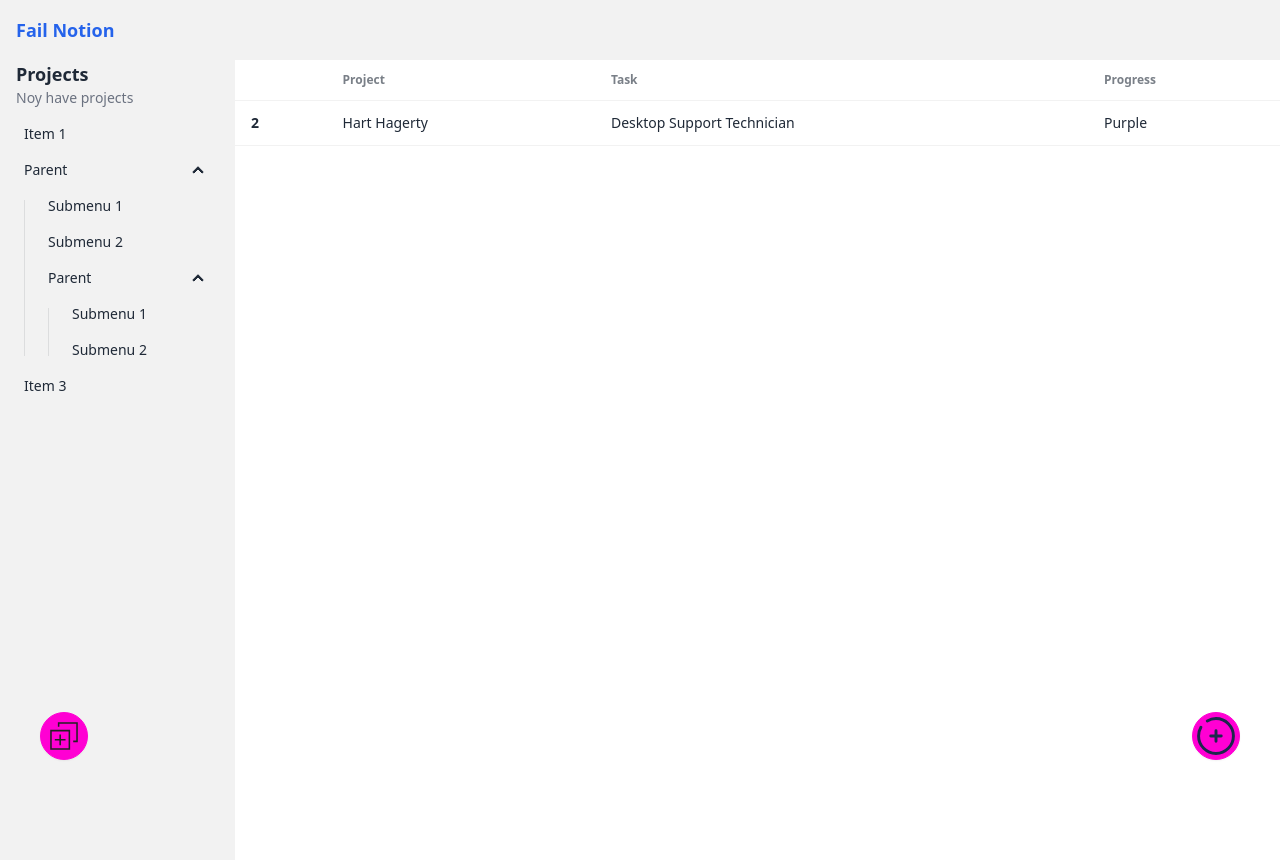
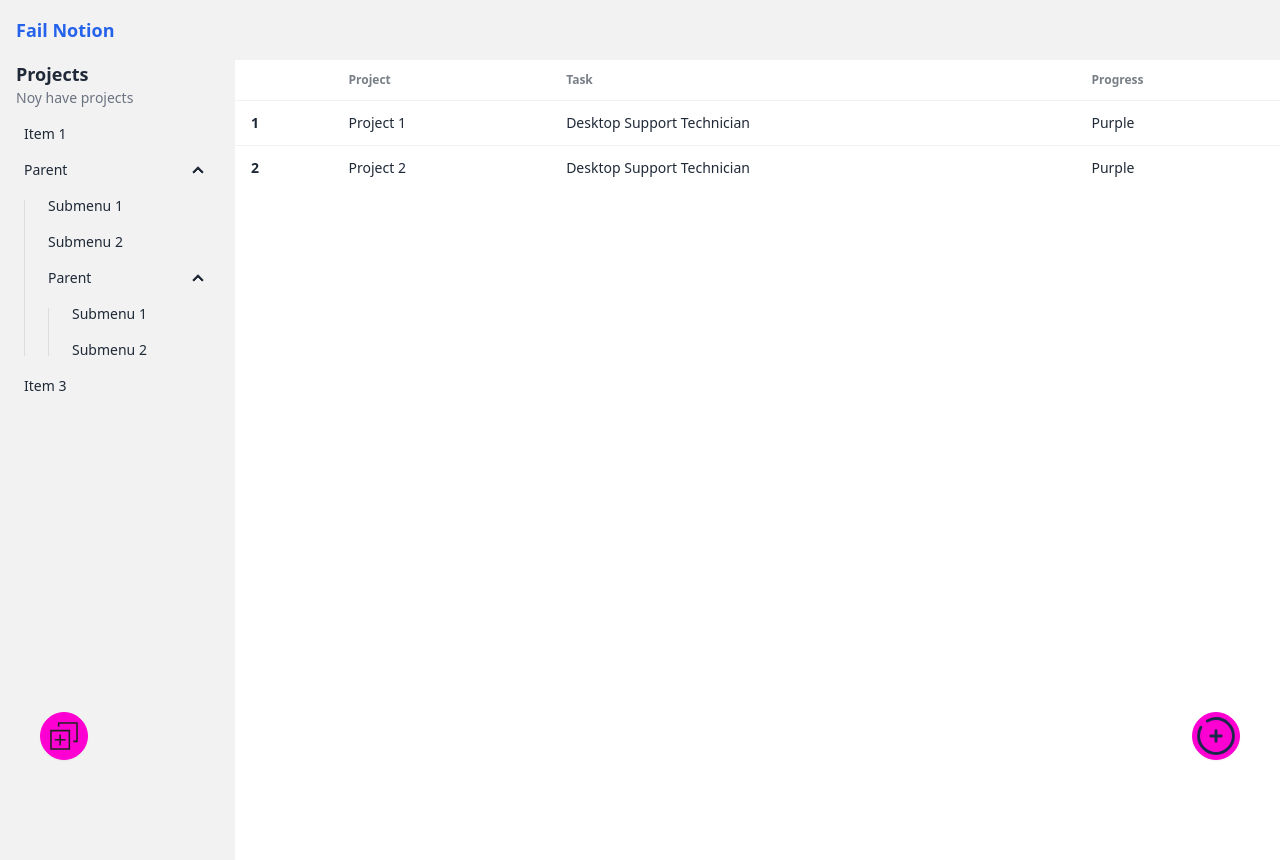
Before and after one commit to JaviKo500/06-projects-app-vue, a Vue app: page /projects in a window 1280 px wide. Built offline with nearby package versions, Linux system fonts and the light colour scheme; the HTML template or start-up script is replaced by a standard one.

Commit message:
pinia store: projects

```diff
--- a/package.json
+++ b/package.json
@@ -14,6 +14,7 @@
     "format": "prettier --write src/"
   },
   "dependencies": {
+    "pinia": "^2.3.0",
     "vue": "^3.5.13",
     "vue-router": "^4.5.0"
   },
--- a/src/main.ts
+++ b/src/main.ts
@@ -3,9 +3,12 @@ import './assets/main.css'
 import { createApp } from 'vue'
 import App from './App.vue'
 import router from './router'
+import { createPinia } from 'pinia'
 
+const pinia = createPinia();
 const app = createApp(App)
 
+app.use(pinia);
 app.use(router)
 
 app.mount('#app')
--- /dev/null
+++ b/src/modules/projects/interfaces/index.ts
@@ -0,0 +1 @@
+export * from './project.interface';
--- /dev/null
+++ b/src/modules/projects/store/projects.store.ts
@@ -0,0 +1,25 @@
+import { defineStore } from 'pinia';
+import { ref } from 'vue';
+import type { Project } from '../interfaces';
+
+
+const initialLoad = (): Project[] => {
+  return [
+    {
+      id: 1,
+      name: 'Project 1',
+      tasks: [],
+    },
+    {
+      id: 2,
+      name: 'Project 2',
+      tasks: [],
+    },
+  ];
+};
+export const useProjectsStore = defineStore('projects', () => {
+  const projects = ref<Project[]>(initialLoad());
+  return {
+    projects,
+  };
+});
--- a/src/modules/projects/views/ProjectsView.vue
+++ b/src/modules/projects/views/ProjectsView.vue
@@ -11,9 +11,9 @@
         </tr>
       </thead>
       <tbody>
-        <tr class="hover">
-          <th>2</th>
-          <td>Hart Hagerty</td>
+        <tr class="hover" v-for="project in projectsStore.projects" :key="project.id">
+          <th>{{ project.id }}</th>
+          <td>{{ project.name }}</td>
           <td>Desktop Support Technician</td>
           <td>Purple</td>
         </tr>
@@ -34,7 +34,7 @@
       <template #body>
         <p>Consectetur laboris officia tempor incididunt fugiat irure ea do amet ad consectetur pariatur dolore. Et qui nisi cillum anim enim ipsum eiusmod cupidatat do id. Anim sunt aute labore deserunt nisi velit officia. Esse commodo velit aliqua sint. Amet excepteur adipisicing irure fugiat aute dolor pariatur incididunt dolore eiusmod. Ipsum non non labore esse.</p>
       </template>
-      <template #footer>
+      <template #footer >
         <div class="flex justify-end">
           <button class="btn mr-4" @click="customModalOpen = false">Close</button>
           <button class="btn btn-primary">Save</button>
@@ -58,10 +58,12 @@
   import AddCircle from '@/modules/common/icons/AddCircle.vue';
   import CustomModal from '@/modules/common/components/CustomModal.vue';
   import AddProject from '@/modules/common/icons/AddProject.vue';
+import { useProjectsStore } from '../store/projects.store';
 
   const modalOpen = ref(false);
   const customModalOpen = ref(false);
 
+  const projectsStore = useProjectsStore();
   const onNewValue = (projectName: string) => {
     console.log('<--------------- JK ProjectsView --------------->');
     console.log(projectName);
```
Also changed, not shown: src/modules/projects/interfaces/project.interface.ts (added, +11 -0 lines), 1 other file (tests, documents, lock files or other folders).
